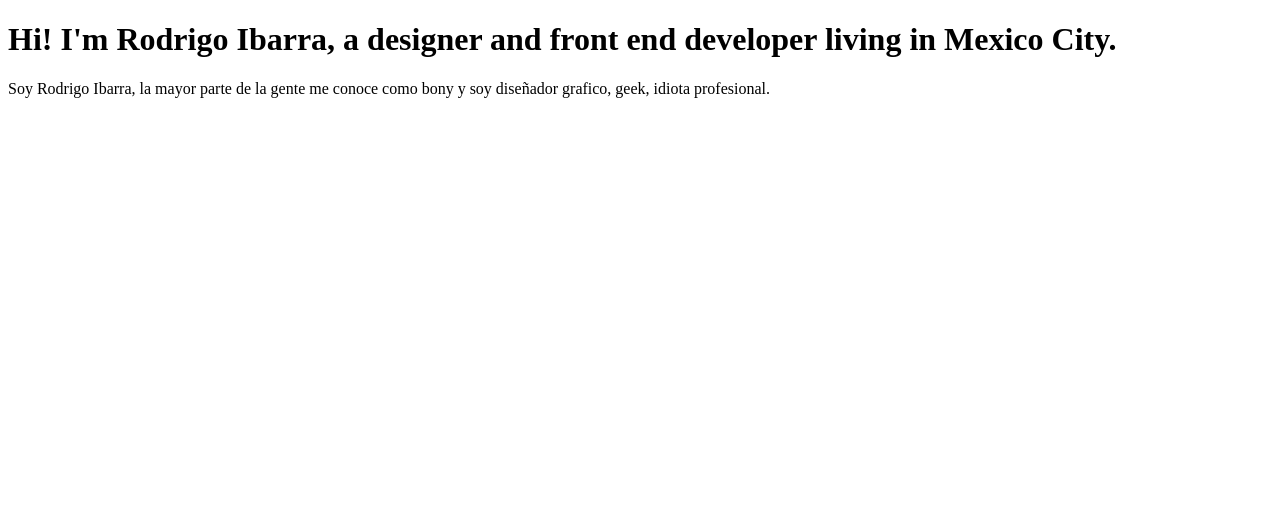
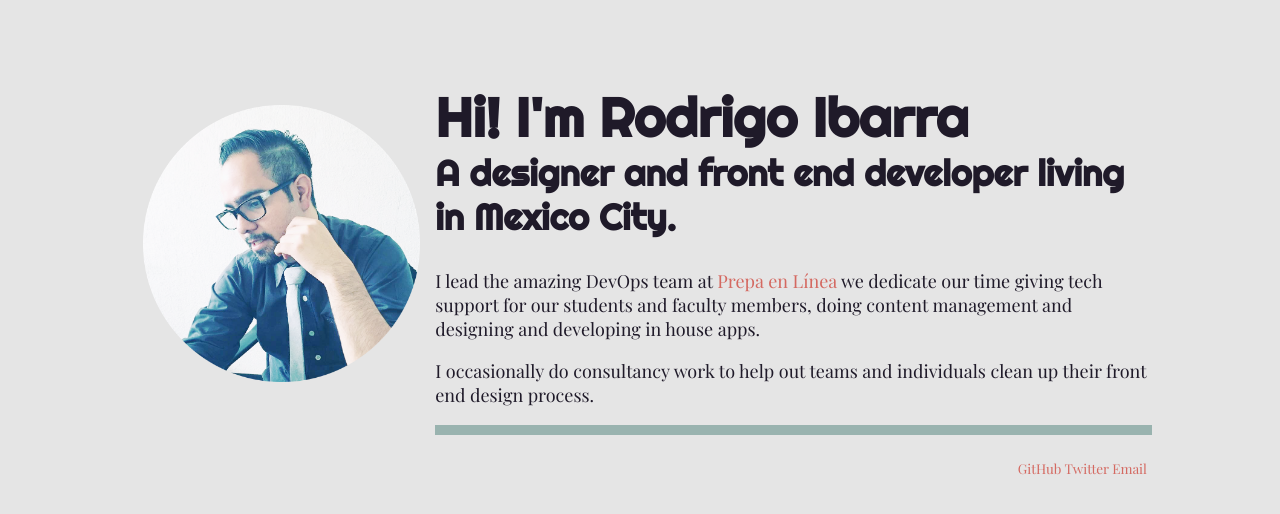
Before and after one commit to rodrigoibarra/rodrigo-ibarra.com, a Jekyll site: the page built from index.html, in a window 1280 px wide. Shown: the top 514 px of the page. Built offline with Jekyll 4.4.1, drawn with Linux system fonts in a browser that asks for light colours.

Commit message:
this is a quick redesign from my site

```diff
--- a/_includes/doctype.html
+++ b/_includes/doctype.html
@@ -6,5 +6,6 @@
 		<meta name="viewport" content="width=device-width, inital-scale=1.0">
 		<title>Hi: I'm Rodrigo</title>
 		<link rel="stylesheet" type="text/css" href="{{ site.url }}/build/css/global.css" />
+		<link href="https://fonts.googleapis.com/css?family=Playfair+Display|Righteous" rel="stylesheet">
 	</head>
 	<body>
--- a/build/css/global.scss
+++ b/build/css/global.scss
@@ -1,6 +1,98 @@
 ---
 ---
 
-.body{
-	background: red;
+$black: #1F1A29;
+$gray: #E5E5E5;
+$accent: #99B3AF;
+$link: #D46961;
+
+*, *:before, *:after {
+  -webkit-box-sizing: border-box;
+  -moz-box-sizing: border-box;
+  box-sizing: border-box;
 }
+
+img{
+	max-width: 100%;
+	height: auto;
+}
+
+body{
+	background: $gray;
+	font-size: 18px;
+	font-family: 'Playfair Display', serif;
+	color:$black;
+	@media (max-width: 670px) {
+		font-size: 16px;
+	}
+}
+
+h1{
+	font-size: 3em;
+	font-family: 'Righteous', cursive;
+	margin-bottom: 0;
+	width: auto;
+	@media (max-width: 670px) {
+		font-size: 1.9em;
+	}
+}
+
+h2{
+	font-size: 2em;
+	font-family: 'Righteous', cursive;
+	margin-top:0;
+	@media (max-width: 670px) {
+		font-size: 1.2em;
+	}
+}
+
+.wrap{
+	width: 85%;
+	margin: 0 auto;
+	padding:2%;
+}
+
+.grid{
+	display: flex;
+	align-items: center;
+	flex-wrap: wrap;
+}
+
+.one-grid{
+	width: 30%;
+	padding: 15px;
+	@media (max-width: 600px) {
+		width: 90%;
+	}
+}
+
+.two-grid{
+	width: 70%;
+	padding: 15px 0 15px 0;
+	@media (max-width: 600px) {
+		width: 90%;
+	}
+}
+
+hr{
+	color: $accent;
+	background-color: $accent;
+	height: 10px;
+	border: none;
+}
+
+a{
+	color: $link;
+	text-decoration: none;
+}
+
+
+.sm-link{
+	font-size: .75em;
+	font-family: 'Playfair Display', serif;
+	text-align: right;
+	margin:0 5px;
+	@media (max-width: 600px) {
+		width: 90%;
+	}
+}
--- a/index.html
+++ b/index.html
@@ -2,9 +2,27 @@
 layout: home
 ---
 
+<div class="wrap">
+  <div class="grid">
+    <div class="pro-pic one-grid">
+      <img src="{{ site.url }}/build/images/profile-pic.png" alt="Rodrigo Ibarra">
+    </div>
+    <div class="about two-grid">
+      <h1>Hi! I'm Rodrigo Ibarra</h1>
+       <h2>A designer and front end developer living in Mexico City.</h2>
 
-<h1>Hi! I'm Rodrigo Ibarra, a designer and front end developer living in Mexico City.</h1>
+      <p>I lead the amazing DevOps team at <a href="http://prepaenlinea.sep.gob.mx" target="_blank">Prepa en Línea</a> we dedicate our time giving tech support for our students and faculty members, doing content management and designing and developing in house apps.
+      </p>
 
-<p>Soy Rodrigo Ibarra, la mayor parte de la gente me conoce como bony y soy diseñador grafico, geek, idiota profesional.</p>
+      <p>I occasionally do consultancy work to help out teams and individuals clean up their front end design process.</p>
+        <hr>
+    </div>
+  </div>
 
-<p></p>
+
+  <nav class="sm-link">
+    <a href="https://github.com/rodrigoibarra" target="_blank">GitHub</a>
+    <a href="https://twitter.com/_rodrigoibarra" target="_blank">Twitter</a>
+    <a href="mailto:hola@rodrigo-ibarra.com" target="_blank">Email</a>
+  </nav>
+</div>
```
Also changed, not shown: build/images/profile-pic.png (added).
